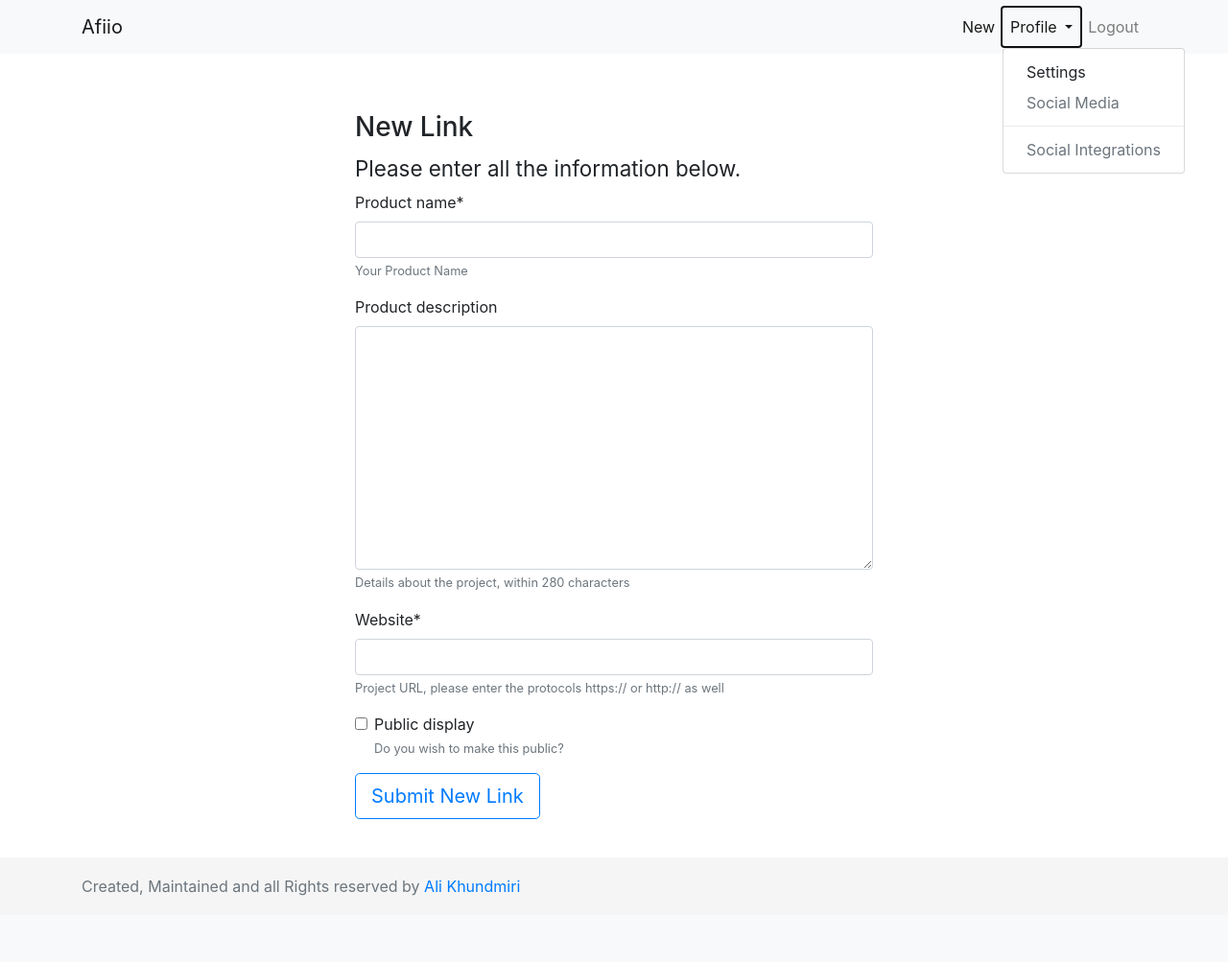
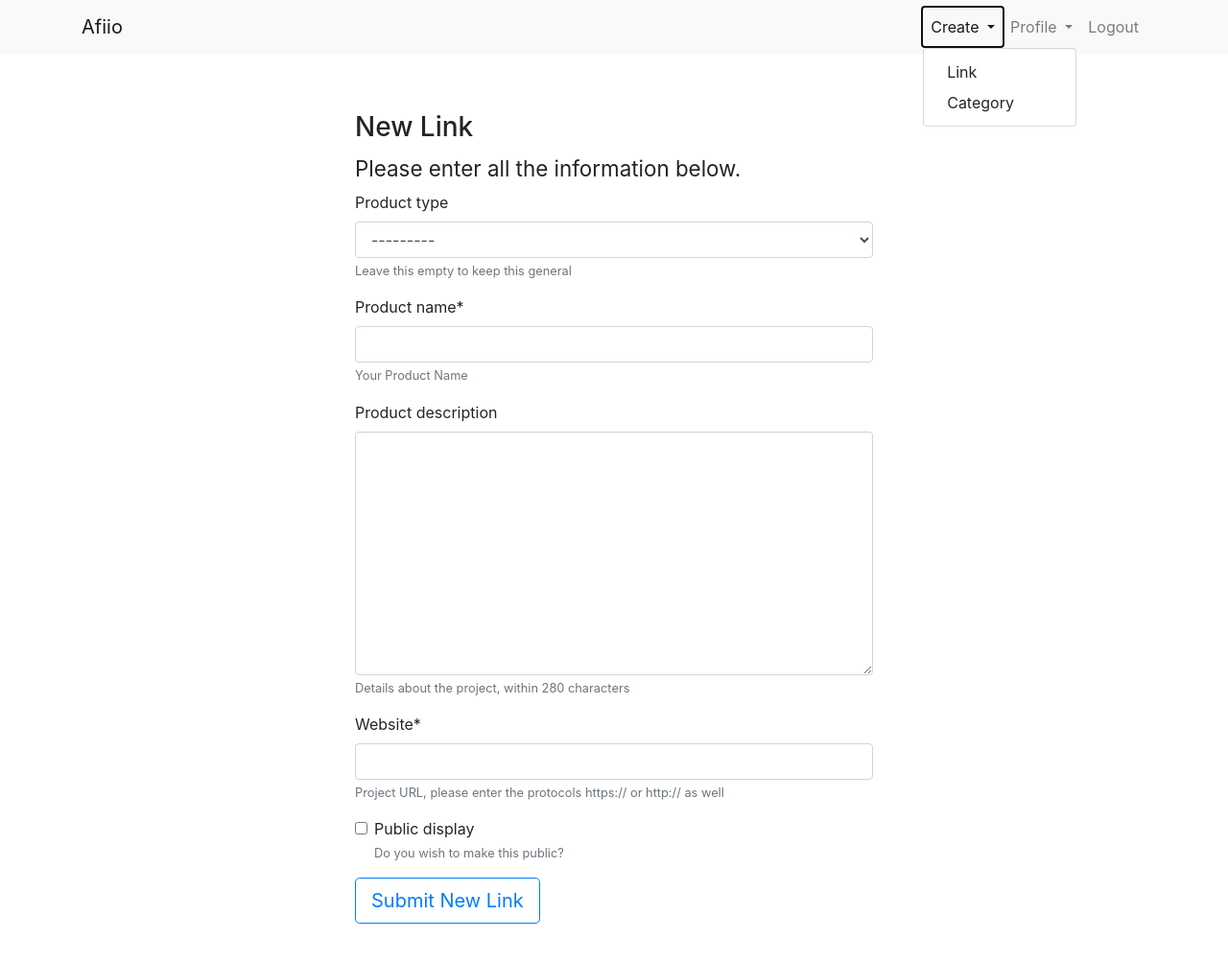
Before and after one commit to alikhundmiri/afiio, a Django app: a page that uses templates/index.html in a window 1280 px wide, after a click on "Create". Shown: the top 1003 px of the page at 96% size. Before the commit the page ends 934 px from the top, so only its background shows below. Run offline with Django 3.2, Linux system fonts and the light colour scheme; a user stored in the database is signed in; data comes from the database, SQL or seed files in the repository; both versions use the stored data as it was after the commit; some libraries are stand-ins or nearby versions.

Commit message:
Looking for a way to display links based on categories

```diff
--- a/core/forms.py
+++ b/core/forms.py
@@ -1,8 +1,25 @@
 from django import forms
 
-from .models import product, Profile
+from .models import product, Profile, product_category
 
 import re
+
+class CategoryForm(forms.ModelForm):
+    class Meta:
+        model = product_category
+        fields = ['category_name']
+
+    def clean_category_name(self):
+        this_category = self.cleaned_data.get('category_name')
+        user_category = product_category.objects.filter(user=self.user)
+        if this_category in user_category:
+            raise forms.ValidationError("You already have a catagory with this Name")
+        return this_category
+
+    def __init__(self, user, *args , **kwargs):
+        super(CategoryForm, self).__init__(*args, **kwargs)
+        self.fields["category_name"].help_text = "Enter A new unique category name!."
+        self.user = kwargs.pop('user', None)
 
 # form to create a new product
 class ProductForm(forms.ModelForm):
@@ -11,6 +28,7 @@
     class Meta:
         model = product
         fields = [
+        "product_type",
         "product_name",
         "product_description",
         "website",
@@ -28,9 +46,11 @@
         # print("Valid")
         return product_name
 
-    def __init__(self, *args, **kwargs):
+    def __init__(self, user, *args, **kwargs):
         super(ProductForm, self).__init__(*args, **kwargs)
         self.fields["product_name"].help_text = "Your Product Name"
         self.fields["product_description"].help_text = "Details about the project, within 280 characters"
         self.fields["website"].help_text = "Project URL, please enter the protocols https:// or http:// as well"
         self.fields["public_display"].help_text = "Do you wish to make this public?"
+        self.fields["product_type"].help_text = "Leave this empty to keep this general"
+        self.fields["product_type"].queryset = product_category.objects.filter(user=user).all()
--- a/core/models.py
+++ b/core/models.py
@@ -9,6 +9,14 @@
 def upload_location(Profile, filename):
     return "%s/%s/%s" %(Profile.app_name,Profile.user, filename)
 
+class product_category(models.Model):
+	user 					=			models.ForeignKey(settings.AUTH_USER_MODEL, default=1, on_delete=models.CASCADE)
+	category_name			=			models.CharField(max_length=20, blank=False, null=False, default="")
+	slug 					=			models.SlugField(max_length=255, unique=True)
+
+	def __str__(self):
+		return(self.category_name)
+
 
 class product(models.Model):
 	# who is uploading this product
@@ -16,6 +24,8 @@
 	# the product name
 	product_name			=			models.CharField(max_length=50, blank=False, null=False, default="")
 	product_description		=			models.TextField(max_length=280, blank=True, null=True, default="")
+	product_type			=			models.ForeignKey(product_category, related_name='type_category', blank=True, null=True, on_delete=models.CASCADE)
+
 	slug					=			models.SlugField(max_length=255, unique=True)
 
 	# To Avoid spam content
@@ -92,6 +102,26 @@
 	if not instance.slug:
 		instance.slug = slug_for_product(instance)
 
+# SLUG FOR PRODUCT CATEGORY
+def slug_for_product_category(instance, new_slug=None):
+	slug = slugify(instance.category_name)
+	if new_slug is not None:
+		slug = new_slug
+	qs = product_category.objects.filter(slug=slug).order_by("-id")
+	exists = qs.exists()
+	if exists:
+		# print("slug: " + str(slug))
+		a = slug.split('-')
+		# print("a: " + str(a[0]))
+		new_slug = "%s-%s" %(a[0], qs.first().id)
+		# print("new_slug: " + str(new_slug))
+		# new_slug = "%s-%s" %(slug, qs.first().id)
+		return slug_for_product_category(instance, new_slug=new_slug)
+	return slug
+def pre_save_product_category(sender, instance, *args, **kwargs):
+	if not instance.slug:
+		instance.slug = slug_for_product_category(instance)
 
 
 pre_save.connect(pre_save_product, sender=product)
+pre_save.connect(pre_save_product_category, sender=product_category)
--- a/core/urls.py
+++ b/core/urls.py
@@ -29,8 +29,11 @@
         path('edit_bio/', edit_bio, name='edit_bio'),
         path('user_info/', first_last_name, name='first_last_name'),
         path('new/', views.create_product, name='create_product'),
+        path('new_category/', views.create_category, name='create_category'),
+
         path('limit_reach/', views.limit_reach, name='limit_reach'),
         path('password/', change_password, name='change_password'),
+        path('edit_category/<slug:slug>/', views.edit_category, name='edit_category'),
         path('edit/<slug:slug>/', views.edit_product, name='edit_product'),
     ])),
 
--- a/core/views.py
+++ b/core/views.py
@@ -5,8 +5,8 @@
 from django.shortcuts import render, redirect, get_object_or_404, get_list_or_404, HttpResponseRedirect
 from django.urls import reverse
 
-from .models import product
-from .forms import ProductForm
+from .models import product, product_category
+from .forms import ProductForm, CategoryForm
 import datetime
 
 # Create your views here.
@@ -23,6 +23,7 @@
 
 	user = get_object_or_404(User, username=username)#.select_related('profile')
 	if username == request.user.username:
+		all_category = product_category.objects.filter(user=user)
 		products = product.objects.filter(user=user).order_by('-public_display', '-updated')
 	else:
 		products = product.objects.filter(user=user, public_display=True).order_by('-updated')
@@ -30,6 +31,7 @@
 	context = {
 		"products" : products,
 		"user" : user,
+		"all_category" : all_category,
 	}
 	return render(request, 'core/user_profile.html', context)
 
@@ -60,16 +62,19 @@
 		else:
 			return HttpResponseRedirect(reverse('user:limit_reach', args=[username]))
 
-	form = ProductForm(request.POST or None)
-	if form.is_valid():
-		# product_name = form.cleaned_data.get("product_name")
-		instance = form.save(commit=False)
-		instance.user = request.user
+	if request.method == 'POST':
+		form = ProductForm(user, request.POST or None)
+		if form.is_valid():
+			# product_name = form.cleaned_data.get("product_name")
+			instance = form.save(commit=False)
+			instance.user = request.user
 
-		instance.save()
-		# form.save_m2m()
-		# catagory_utils.set_revenue_details(instance.catagory.slug)
-		return HttpResponseRedirect("/")
+			instance.save()
+			# form.save_m2m()
+			# catagory_utils.set_revenue_details(instance.catagory.slug)
+			return HttpResponseRedirect("/")
+	else:
+		form = ProductForm(user)
 
 	context = {
 		'form' : form,
@@ -85,7 +90,10 @@
 	instance = get_object_or_404(product, slug=slug)
 	if instance.user != request.user:
 		raise Http404
-	form = ProductForm(request.POST or None, instance = instance)
+	user = get_object_or_404(User, username=username)
+
+
+	form = ProductForm(user, request.POST or None, instance = instance)
 	if form.is_valid():
 		instance = form.save(commit=False)
 		instance.user = request.user
@@ -102,6 +110,77 @@
 
 	}
 	return render(request, 'general_form.html', context)
+
+
+
+# ===========
+
+@login_required
+def create_category(request, username=None):
+	if not request.user.is_authenticated:
+		raise Http404
+
+	user = get_object_or_404(User, username=username)
+
+	if user.profile.paid_user:
+		pass
+	else:
+		category_ = 0
+		category_ = product_category.objects.filter(user=user).count()
+		if category_ <=2:
+			pass
+		else:
+			return HttpResponseRedirect(reverse('user:limit_reach', args=[username]))
+
+	if request.method == 'POST':
+		form = CategoryForm(user, request.POST or None)
+		if form.is_valid():
+			# product_name = form.cleaned_data.get("product_name")
+			instance = form.save(commit=False)
+			instance.user = request.user
+
+			instance.save()
+			# form.save_m2m()
+			# catagory_utils.set_revenue_details(instance.catagory.slug)
+			return HttpResponseRedirect("/")
+	else:
+		form = CategoryForm(user)
+
+	context = {
+		'form' : form,
+		"tab_text": "Submit New Category",
+		"top_text": "New Category",
+		"form_text": "Please enter A new unique Category name in the field below!",
+	}
+	return render(request, 'general_form.html', context)
+
+
+@login_required
+def edit_category(request, slug=None, username=None):
+	instance = get_object_or_404(product_category, slug=slug)
+	if instance.user != request.user:
+		raise Http404
+	user = get_object_or_404(User, username=username)
+
+
+	form = CategoryForm(user, request.POST or None, instance = instance)
+	if form.is_valid():
+		instance = form.save(commit=False)
+		instance.user = request.user
+		instance.save()
+		# form.save_m2m()
+		# catagory_utils.set_revenue_details(instance.catagory.slug)
+		return HttpResponseRedirect("/")
+
+	context = {
+		'form' : form,
+		"tab_text": "Submit Changes",
+		"top_text": "Edit Category",
+		"form_text": "Please enter the new Category name in the field below!",
+
+	}
+	return render(request, 'general_form.html', context)
+
 
 
 @user_passes_test(lambda u: u.is_superuser)
--- a/templates/index.html
+++ b/templates/index.html
@@ -65,6 +65,7 @@
 
 	<div style="margin-top: 100px"></div>
 
+
 	{% include 'footer.html' %}
 
 	{% block post_footer %}
--- a/templates/navbar.html
+++ b/templates/navbar.html
@@ -9,9 +9,17 @@
 				<ul class="navbar-nav ml-auto">
 					{% if request.user.is_authenticated %}
 
-					<li class="nav-item active">
-						<a class="nav-link" href="{% url 'user:create_product' request.user.username %}">New</a>
+					<li class="nav-item dropdown">
+						<a class="nav-link dropdown-toggle" href="#" id="navbarDropdown" role="button" data-toggle="dropdown" aria-haspopup="true" aria-expanded="false">
+							Create
+						</a>
+						<div class="dropdown-menu" aria-labelledby="navbarDropdown">
+							<a class="dropdown-item" href="{% url 'user:create_product' request.user.username %}">Link</a>
+
+							<a class="dropdown-item" href="{% url 'user:create_category' request.user.username %}">Category</a>
+						</div>
 					</li>
+
 
 					<li class="nav-item dropdown">
 						<a class="nav-link dropdown-toggle" href="#" id="navbarDropdown" role="button" data-toggle="dropdown" aria-haspopup="true" aria-expanded="false">
```
Also changed, not shown: core/admin.py (+10 -4 lines), core/templates/core/user_profile.html (+11 -0 lines), core/migrations/0005_auto_20180303_1709.py (added), db.sqlite3, templates/general_form.html (line endings or trailing spaces), templates/newCategoryFormModal.html (added).
